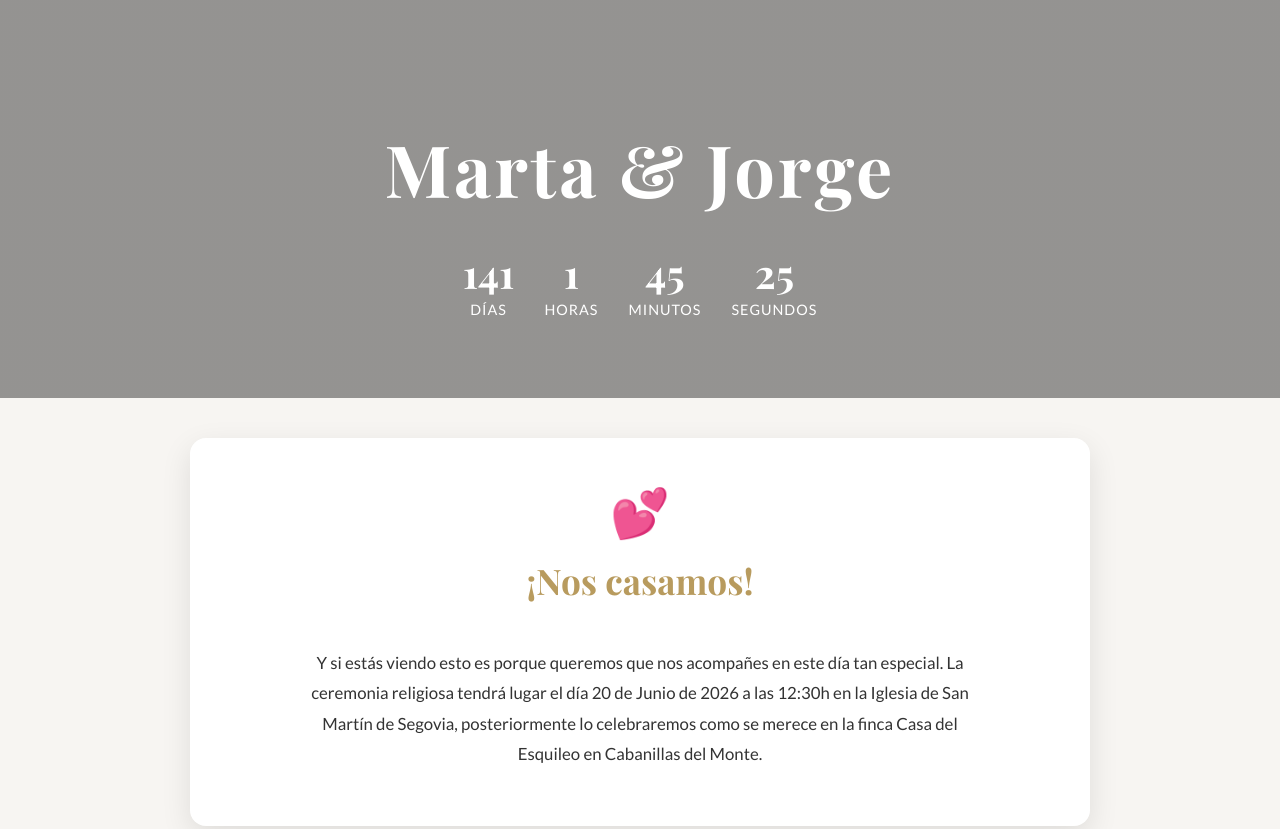
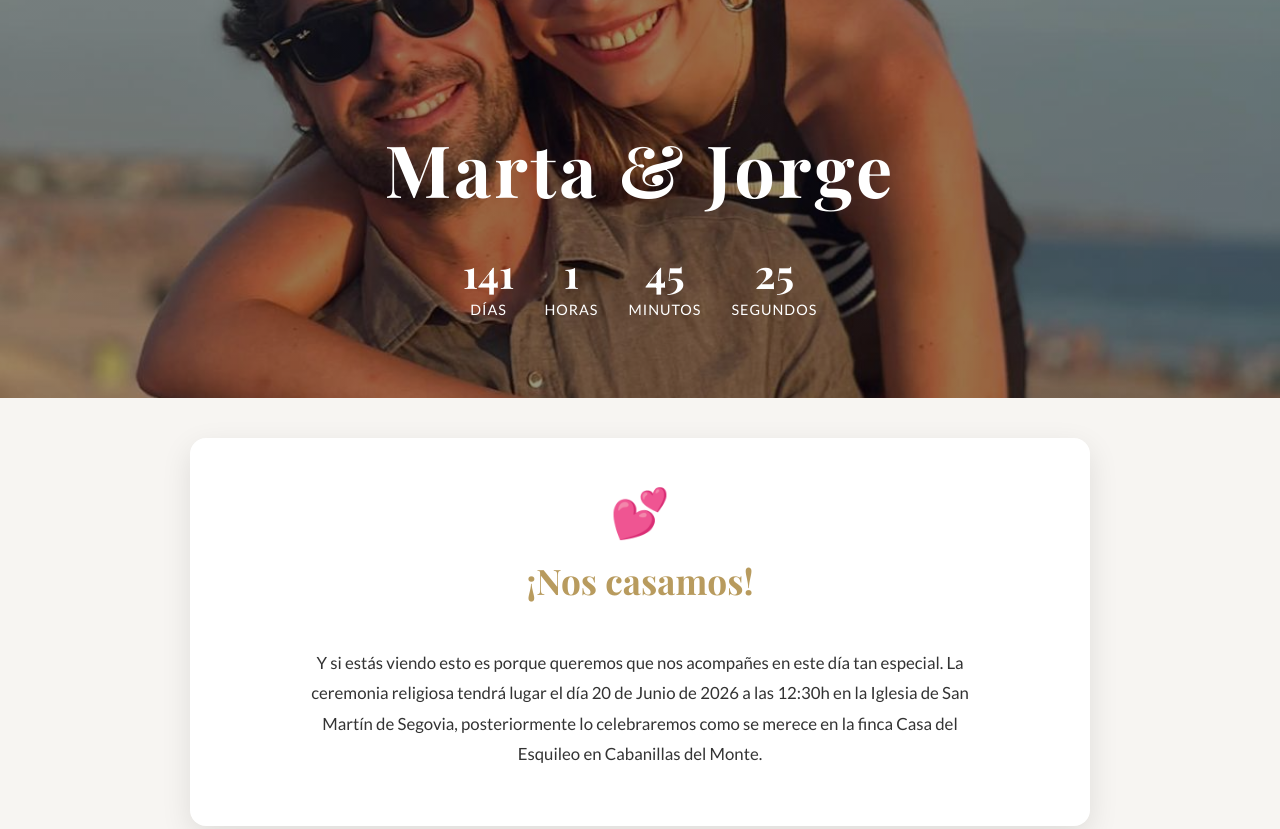
Before and after one commit to armenteros04/Prueba_boda, a plain HTML site: page index.html in a window 1280 px wide. Shown: the top 829 px of the page. Drawn offline with nearby package versions, Linux system fonts and the light colour scheme.

Commit message:
Fix HTML encoding issues in index.html

```diff
--- a/index.html
+++ b/index.html
@@ -32,7 +32,7 @@
 
         header {
             background: linear-gradient(rgba(0,0,0,.4), rgba(0,0,0,.4)),
-                        url('/images(imageboda.png')
+                        url('/images/imageboda.png')
                         center / cover no-repeat;
             color: white;
             text-align: center;
```
